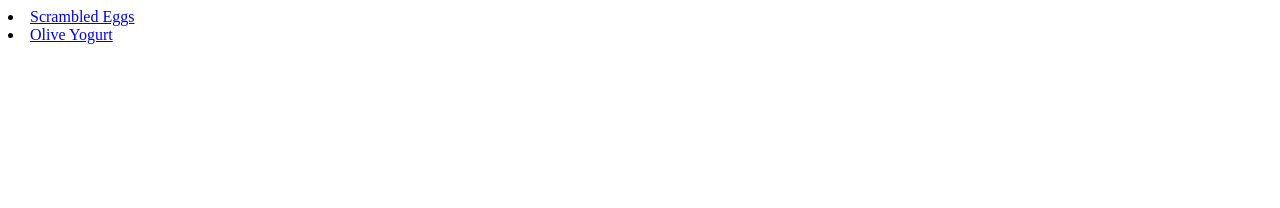
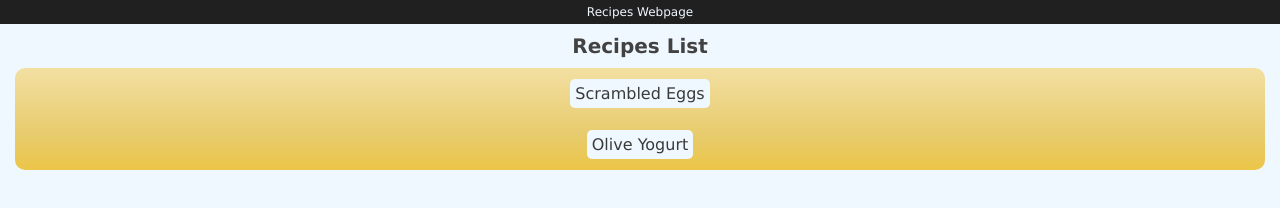
Before and after one commit to e-meyer/the-odin-project, a plain HTML site: page Foundations/odin-recipes/index.html in a window 1280 px wide. Drawn offline with Linux system fonts and the light colour scheme.

Commit message:
Add css files to recipes project to practice basic styling

```diff
--- a/Foundations/odin-recipes/index.html
+++ b/Foundations/odin-recipes/index.html
@@ -2,12 +2,19 @@
 <html lang="en">
     <head>
         <meta charset="UTF-8">
+        <link rel="stylesheet" href="style.css">
         <title>Recipes Webpage</title>
     </head>
 
     <body>
-        <li><a href="recipes/scrambledeggs.html">Scrambled Eggs</a></li>
-        <li><a href="recipes/oliveyogurt.html">Olive Yogurt</a></li>
+        <div class="menu">
+            <p>Recipes Webpage</p>
+        </div>
+        <h1>Recipes List</h1>
+        <div class="container">
+            <li><a href="recipes/scrambledeggs.html">Scrambled Eggs</a></li>
+            <li><a href="recipes/oliveyogurt.html">Olive Yogurt</a></li>
+        </div>
     </body>
 
 </html>
--- /dev/null
+++ b/Foundations/odin-recipes/recipes/styleegg.css
@@ -0,0 +1,23 @@
+* {
+    font-family: 'Courier New', Courier, monospace;
+}
+
+img {
+    width: 500px;
+    height: auto;
+}
+
+.description {
+    background-color: #d1eb8c;
+    border-radius: 5px;
+
+}
+
+.description h3, li, p {
+    font-size: 20px;
+    padding: 10px;
+}
+
+.description h3 {
+    font-size: 30px;
+}
--- /dev/null
+++ b/Foundations/odin-recipes/style.css
@@ -0,0 +1,50 @@
+* {
+    margin: 0;
+    padding: 0;
+}
+
+body {
+    background-color: aliceblue;
+    font-family: Verdana, 'Times New Roman', sans-serif;
+}
+
+.container {
+    text-align: center;
+    background-color: rgb(243, 224, 162);
+    background: linear-gradient(0deg, rgb(236, 198, 72) 0%, rgb(231, 203, 109) 35%, rgba(243, 224, 162) 100%);
+    border-radius: 10px;
+    margin: 0 15px;
+}
+
+.menu {
+    background-color: rgb(32, 32, 32);
+    background-color: linear-gradient(180deg, rgb(32, 32, 32) 0%, rgb(44, 44, 44) 35%, rgb(61, 61, 61) 100%);
+    text-align: center;
+    width: 100%;
+}
+
+.menu p {
+    padding: 5px;
+    font-size: 12px;
+    color: aliceblue;
+}
+
+h1 {
+    text-align: center;
+    font-size: 20px;
+    color: rgb(66, 66, 66);
+    padding: 10px;
+}
+
+a {
+    background-color:aliceblue;
+    padding: 5px;
+    border-radius: 5px;
+    color:rgb(59, 58, 58);
+    text-decoration: none;
+}
+
+li {
+    list-style: none;
+    padding: 1rem;
+}
```
Also changed, not shown: Foundations/odin-recipes/recipes/scrambledeggs.html (+3 -0 lines).
